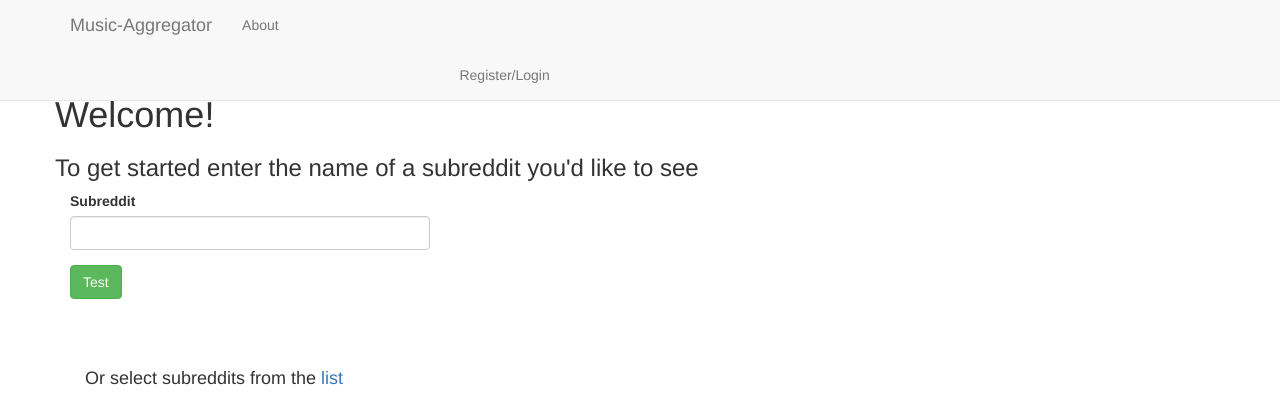
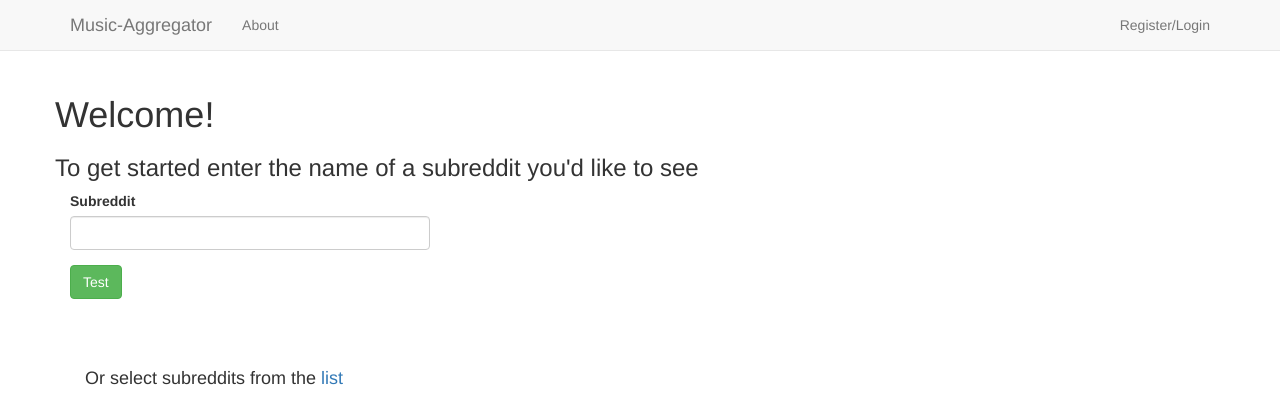
Before and after one commit to treethought/amnisiac-old, a Flask app: page / in a window 1280 px wide. Shown: the top 420 px of the page. Run offline with Flask 2, Linux system fonts and the light colour scheme; some libraries are stand-ins or nearby versions; some web fonts are replaced.

Commit message:
removed ul css

```diff
--- a/project/client/static/main.css
+++ b/project/client/static/main.css
@@ -3,12 +3,3 @@
 .site-content {
   padding-top: 75px;
 }
-
-ul {
-    -moz-column-count: 5;
-    -moz-column-gap: 30px;
-    -webkit-column-count: 5;
-    -webkit-column-gap: 30px;
-    column-count: 5;
-    column-gap: 30px;
-}
```
